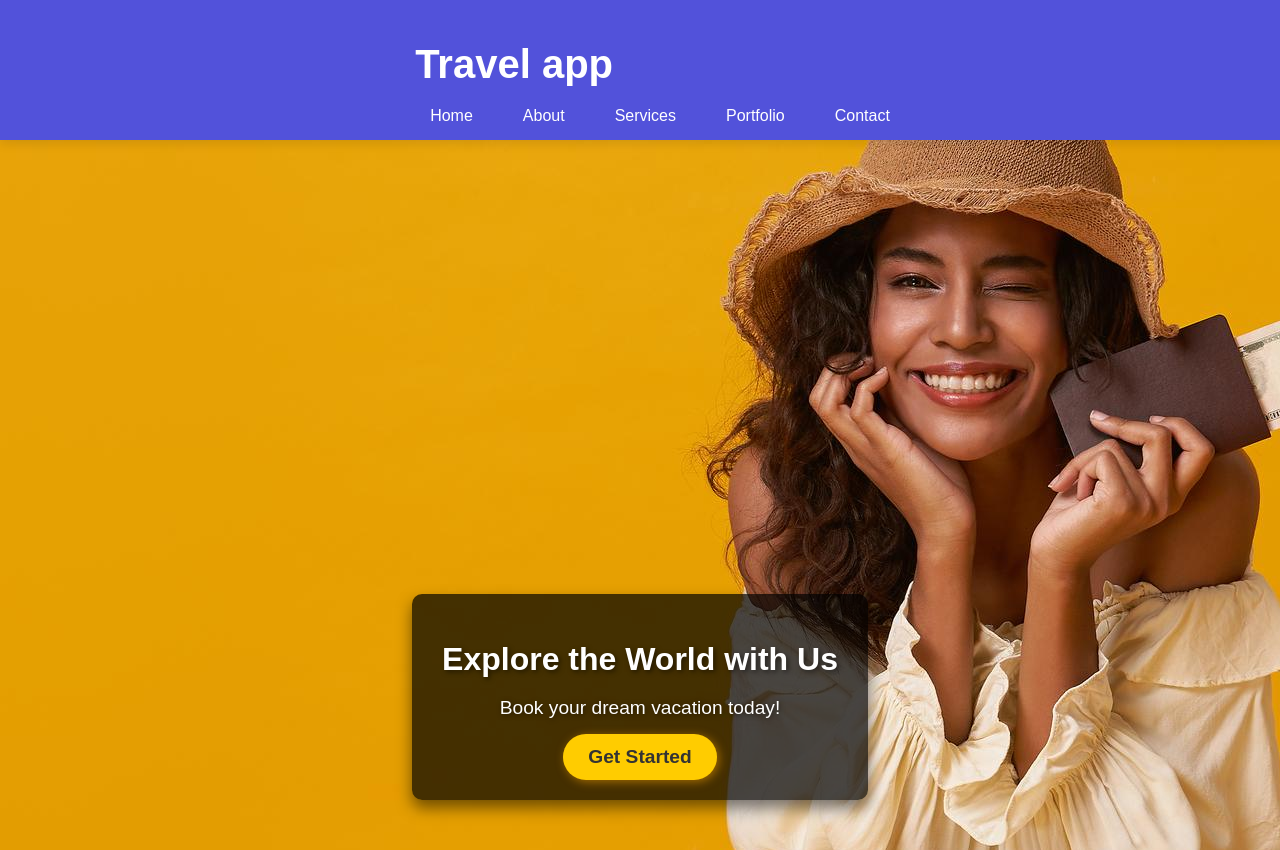
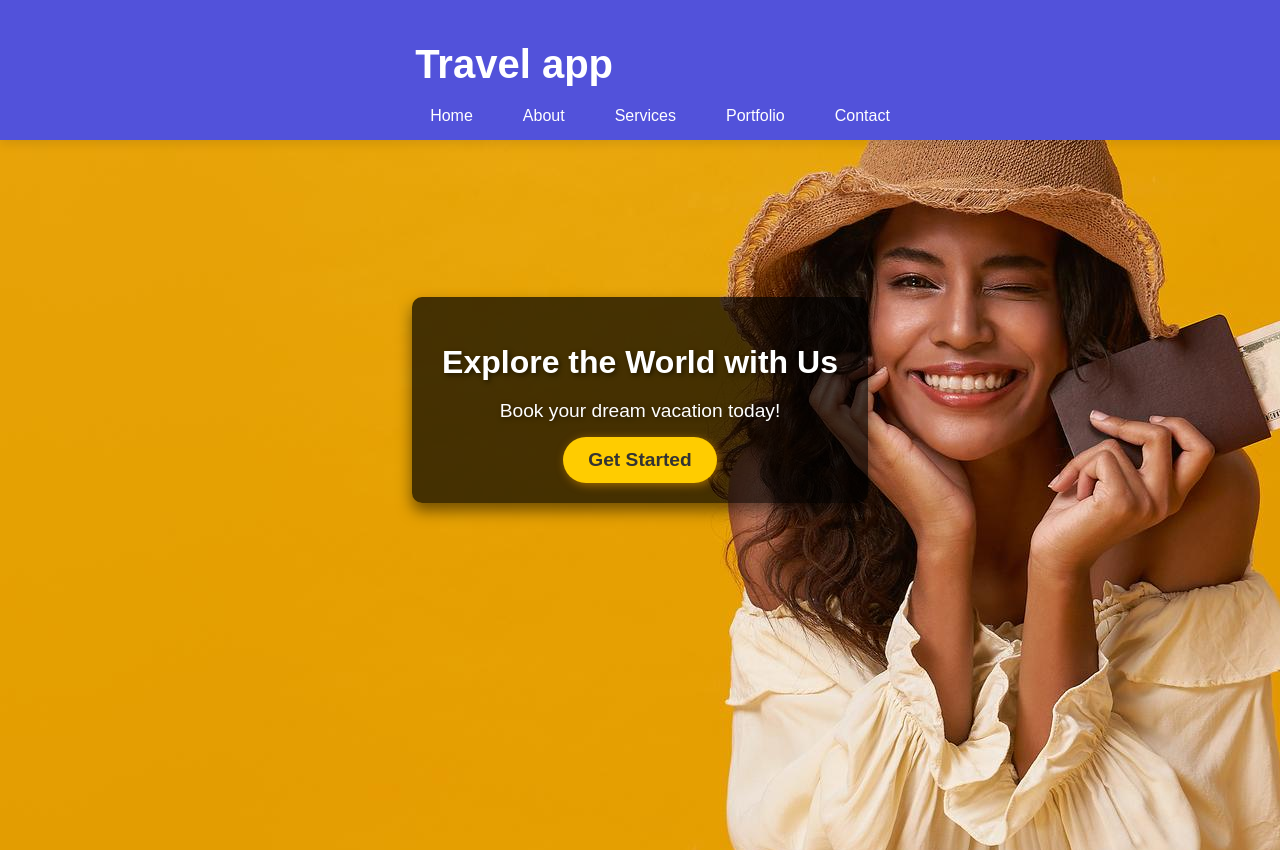
Before and after one commit to codeWithLeonard225/Mary-TravelApp, a plain HTML site: page index.html in a window 1280 px wide. Shown: the top 850 px of the page. Drawn offline with Linux system fonts and the light colour scheme.

Commit message:
third commit

```diff
--- a/index.css
+++ b/index.css
@@ -114,7 +114,7 @@ nav ul li a:hover {
     display: flex;
     justify-content: center;
     align-items: center;
-    align-items: flex-end; /* Align content at the bottom */
+
     padding-bottom: 50px; /* Space from the bottom */
 }
 
```
